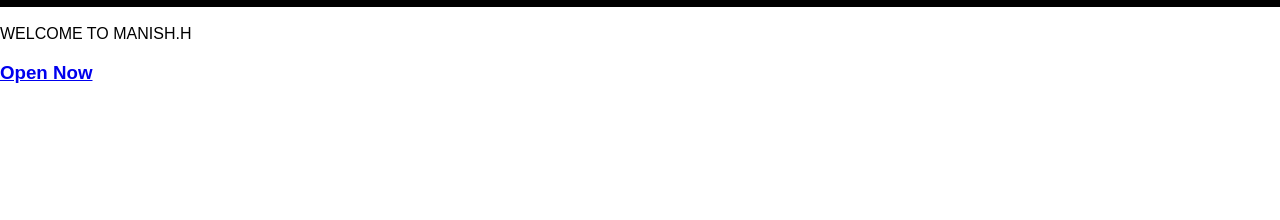
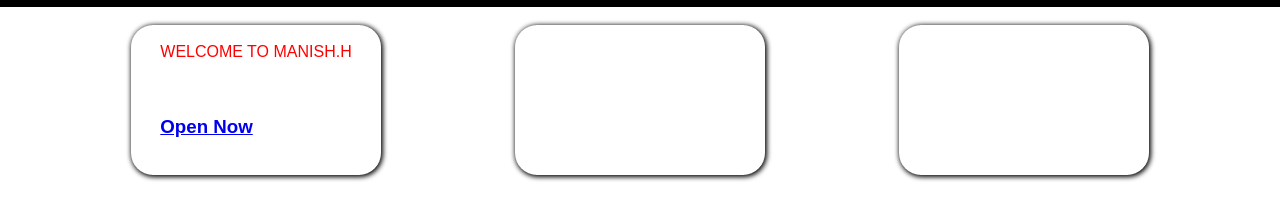
Before and after one commit to Name-Manish/manish.h, a plain HTML site: page index.html in a window 1280 px wide. Shown: the part 36-256 px from the top of the page. Drawn offline with Linux system fonts and the light colour scheme.

Commit message:
Update style.css

```diff
--- a/style.css
+++ b/style.css
@@ -1,4 +1,8 @@
 /* General Styles */
+
+*:hover{
+    box-shadow: none;
+}
 body, html {
     margin: 0;
     padding: 0;
@@ -126,3 +130,37 @@ body, html {
         display: block;
     }
 }
+
+
+/* main contant box module */
+.main_part{
+    display: flex;
+    justify-content: center;
+}
+.contant{
+    display: flex;
+    justify-content: space-around;
+    width: 90vw;
+    height: auto;
+}
+.box{
+    box-shadow: #000000 1px 1px 5px 1px;
+
+    color: red;
+    height: 150px;
+    width: 250px;
+    border-radius: 22px;
+}
+
+.contant :hover{
+    box-shadow: #000000 2px 2px 22px 2px;
+}
+.none:hover{
+    box-shadow: none;
+}
+
+.box1{
+    display:grid;
+    justify-content: center;
+    align-items: center;
+}
```
